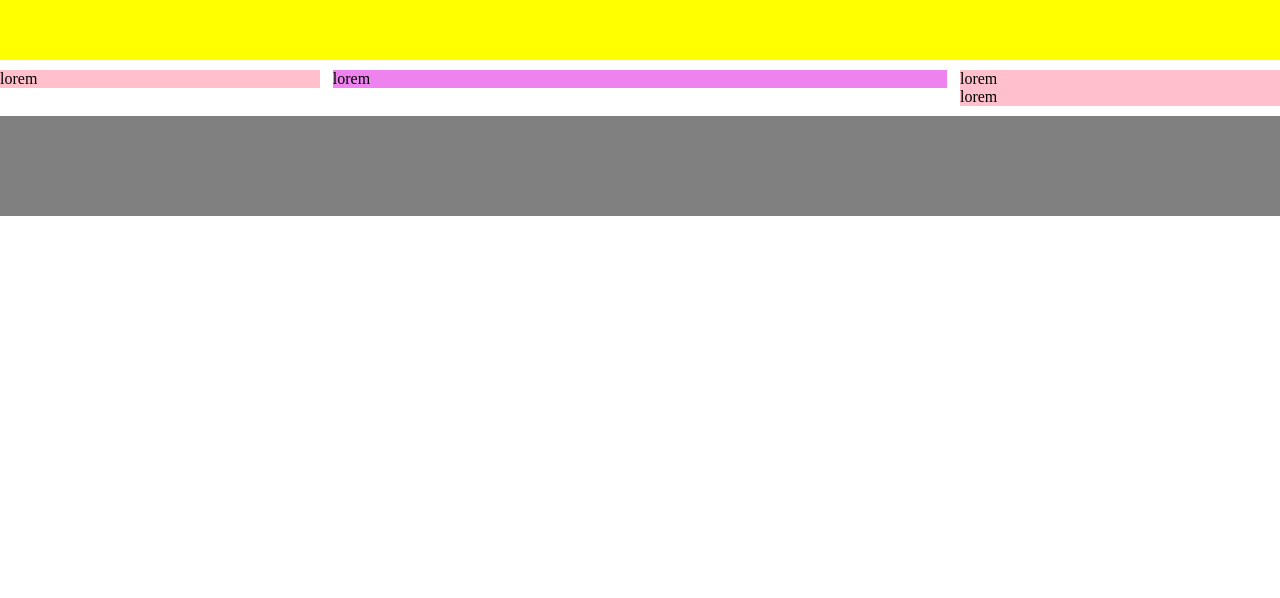
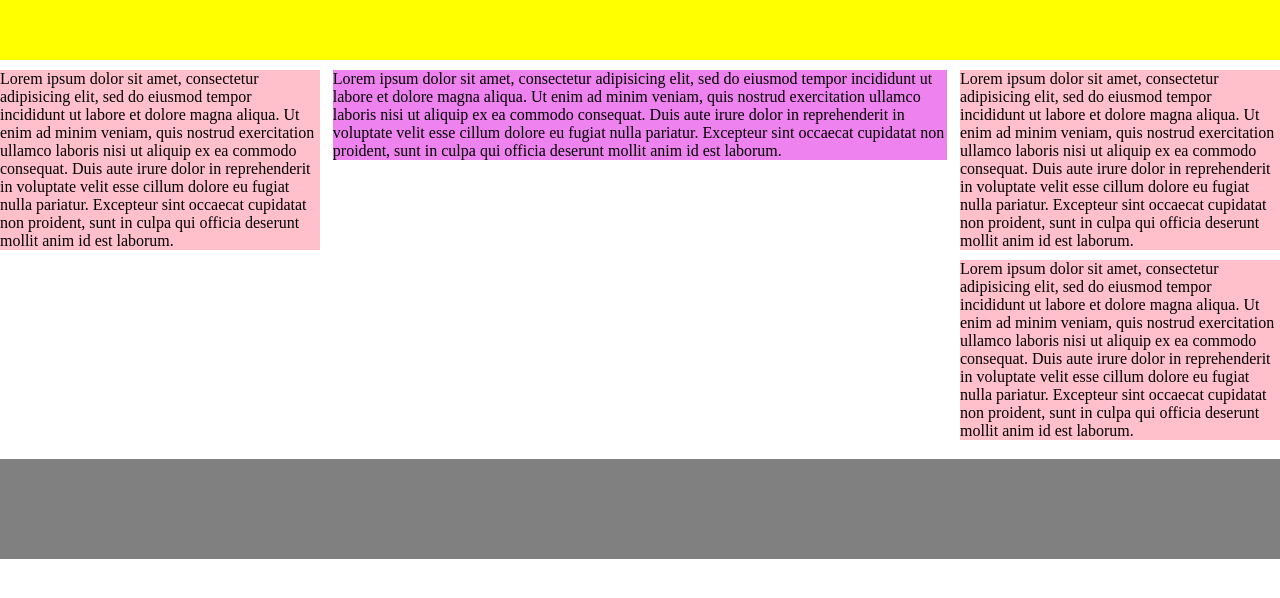
Before and after one commit to FreekAlberti/htmlcss-struttura-wp, a plain HTML site: page index.html in a window 1280 px wide. Shown: the part 120-718 px from the top of the page. Drawn offline with Linux system fonts and the light colour scheme.

Commit message:
margin div destra

```diff
--- a/css/style.css
+++ b/css/style.css
@@ -42,13 +42,16 @@
 }
 
 .superiore {
-  height: 45%;
-  background-color: pink
+  height: 42%;
+  background-color: pink;
+  margin-bottom: 3%;
 }
 
 .inferiore {
-  height: 45%;
-  background-color: pink
+  height: 42%;
+  background-color: pink;
+  margin-bottom: 3%;
+
 }
 
 .base {
--- a/index.html
+++ b/index.html
@@ -17,16 +17,14 @@
 
     <!-- blocco centrale -->
 
-    <main>
-
     <section class="contenuto">
 
       <div class="sinistra">
-          lorem
+        Lorem ipsum dolor sit amet, consectetur adipisicing elit, sed do eiusmod tempor incididunt ut labore et dolore magna aliqua. Ut enim ad minim veniam, quis nostrud exercitation ullamco laboris nisi ut aliquip ex ea commodo consequat. Duis aute irure dolor in reprehenderit in voluptate velit esse cillum dolore eu fugiat nulla pariatur. Excepteur sint occaecat cupidatat non proident, sunt in culpa qui officia deserunt mollit anim id est laborum.
       </div>
 
       <div class="centro">
-          lorem
+        Lorem ipsum dolor sit amet, consectetur adipisicing elit, sed do eiusmod tempor incididunt ut labore et dolore magna aliqua. Ut enim ad minim veniam, quis nostrud exercitation ullamco laboris nisi ut aliquip ex ea commodo consequat. Duis aute irure dolor in reprehenderit in voluptate velit esse cillum dolore eu fugiat nulla pariatur. Excepteur sint occaecat cupidatat non proident, sunt in culpa qui officia deserunt mollit anim id est laborum.
       </div>
 
       <div class="destra">
@@ -34,7 +32,7 @@
         <!-- sezione superiore -->
 
         <div class="superiore">
-            lorem
+          Lorem ipsum dolor sit amet, consectetur adipisicing elit, sed do eiusmod tempor incididunt ut labore et dolore magna aliqua. Ut enim ad minim veniam, quis nostrud exercitation ullamco laboris nisi ut aliquip ex ea commodo consequat. Duis aute irure dolor in reprehenderit in voluptate velit esse cillum dolore eu fugiat nulla pariatur. Excepteur sint occaecat cupidatat non proident, sunt in culpa qui officia deserunt mollit anim id est laborum.
         </div>
 
         <!-- / sezione superiore -->
@@ -42,7 +40,7 @@
         <!-- sezione inferiore -->
 
         <div class="inferiore">
-            lorem
+          Lorem ipsum dolor sit amet, consectetur adipisicing elit, sed do eiusmod tempor incididunt ut labore et dolore magna aliqua. Ut enim ad minim veniam, quis nostrud exercitation ullamco laboris nisi ut aliquip ex ea commodo consequat. Duis aute irure dolor in reprehenderit in voluptate velit esse cillum dolore eu fugiat nulla pariatur. Excepteur sint occaecat cupidatat non proident, sunt in culpa qui officia deserunt mollit anim id est laborum.
         </div>
 
         <!-- sezione inferiore -->
@@ -50,8 +48,6 @@
       </div>
 
     </section>
-
-    </main>
 
     <!-- / blocco centrale -->
 
```
Lines whose indentation alone changed are shown as unchanged.
